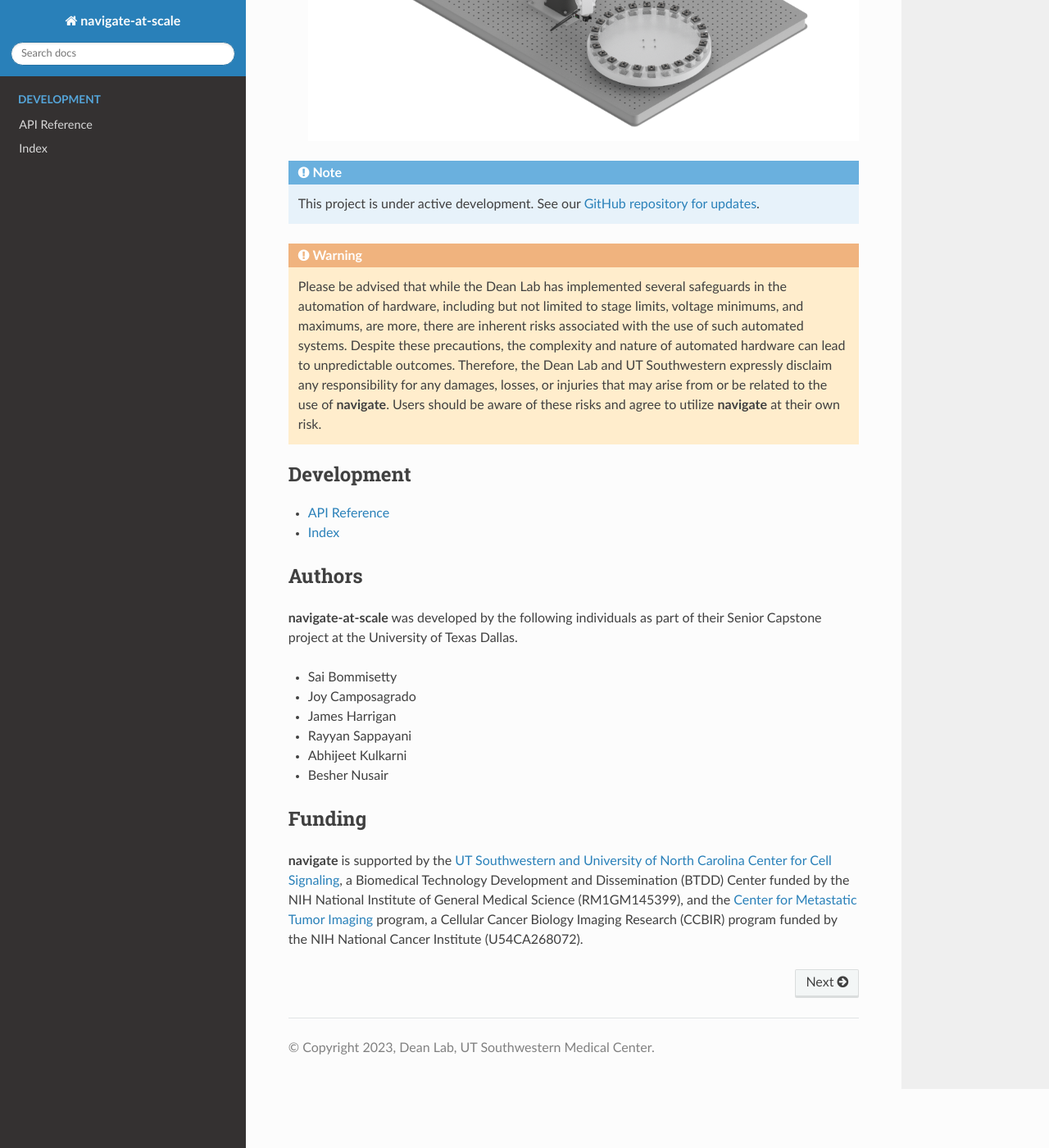
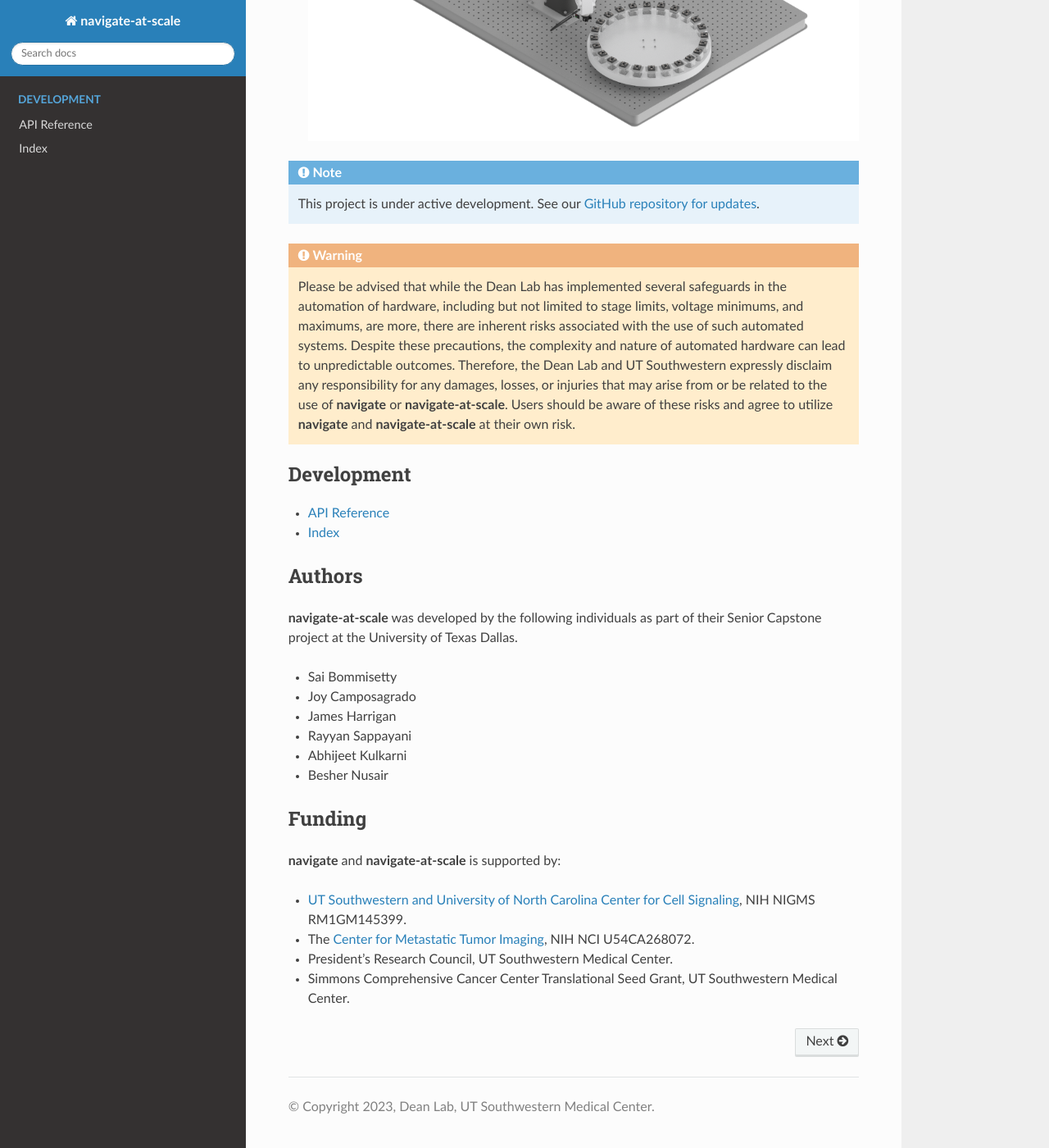
Before and after one commit to TheDeanLab/navigate-at-scale, a Sphinx documentation site: the page built from docs/source/index.rst, in a window 1280 px wide and 1400 px high, scrolled down 486 px. Shown: the whole window at 82% size. Built offline with Sphinx 7.4.7 and the Read the Docs theme 2.0.0, drawn with Linux system fonts in a browser that asks for light colours.

Commit message:
Update index.rst
Update funding.

```diff
--- a/docs/source/index.rst
+++ b/docs/source/index.rst
@@ -27,8 +27,8 @@ running high-throughput imaging experiments.
     automated systems. Despite these precautions, the complexity and nature of automated
     hardware can lead to unpredictable outcomes. Therefore, the Dean Lab and UT
     Southwestern expressly disclaim any responsibility for any damages, losses, or
-    injuries that may arise from or be related to the use of **navigate**.
-    Users should be aware of these risks and agree to utilize **navigate** at their own risk.
+    injuries that may arise from or be related to the use of **navigate** or **navigate-at-scale**.
+    Users should be aware of these risks and agree to utilize **navigate** and **navigate-at-scale** at their own risk.
 
 
 .. toctree::
@@ -60,9 +60,9 @@ Capstone project at the University of Texas Dallas.
 
 **Funding**
 ============
-**navigate** is supported by the
-`UT Southwestern and University of North Carolina Center for Cell Signaling
-<https://cellularsignaltransduction.org>`_, a Biomedical Technology Development and Dissemination (BTDD)
-Center funded by the NIH National Institute of General Medical Science (RM1GM145399), and
-the `Center for Metastatic Tumor Imaging <https://www.metastasis-imaging.org>`_ program, a
-Cellular Cancer Biology Imaging Research (CCBIR) program funded by the NIH National Cancer Institute (U54CA268072).
+**navigate** and **navigate-at-scale** is supported by:
+
+- `UT Southwestern and University of North Carolina Center for Cell Signaling <https://cellularsignaltransduction.org>`_, NIH NIGMS RM1GM145399.
+- The `Center for Metastatic Tumor Imaging <https://www.metastasis-imaging.org>`_, NIH NCI U54CA268072.
+- President’s Research Council, UT Southwestern Medical Center.
+- Simmons Comprehensive Cancer Center Translational Seed Grant, UT Southwestern Medical Center.
```
